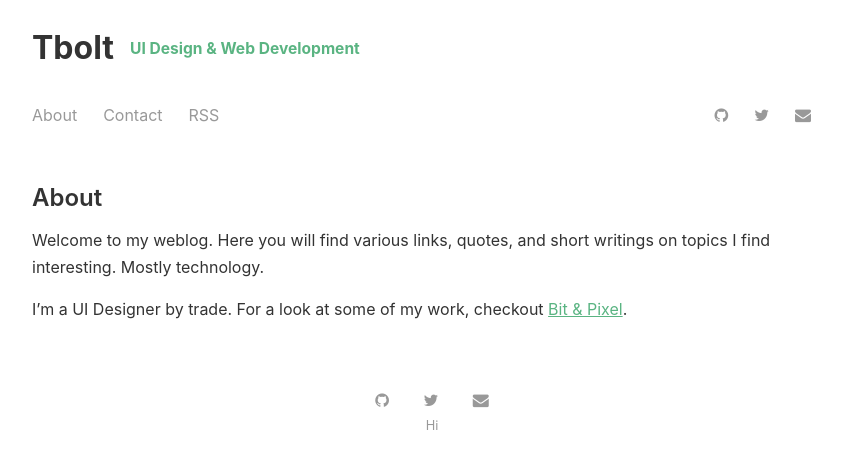
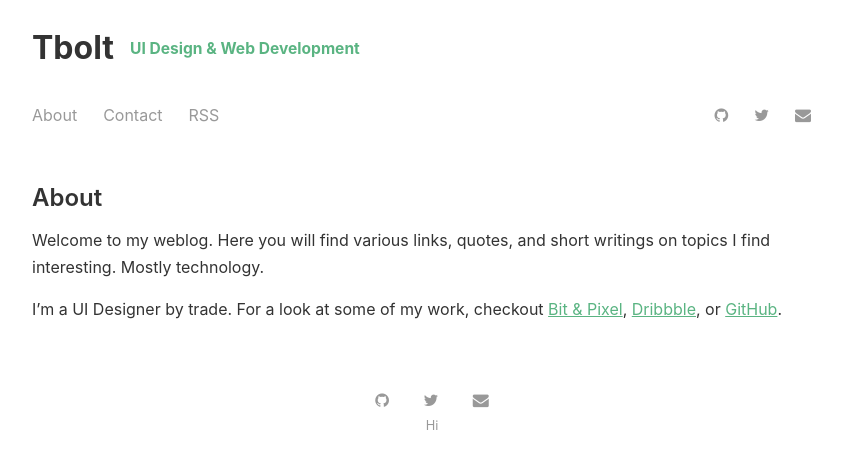
Before and after one commit to tbolt/tbolt.space, a Jekyll site: the page built from menu/about.md, in a window 1280 px wide. Shown: the top 469 px of the page, without its empty margins (208-1050 px from the left). Built offline with Jekyll 4.4.1, drawn with Linux system fonts in a browser that asks for light colours; nearby versions of some CDN libraries.

Commit message:
update about with new links

```diff
--- a/menu/about.md
+++ b/menu/about.md
@@ -4,4 +4,4 @@
 ---
 Welcome to my weblog. Here you will find various links, quotes, and short writings on topics I find interesting. Mostly technology.
 
-I'm a UI Designer by trade. For a look at some of my work, checkout [Bit & Pixel](http://bitandpixel.co).
+I'm a UI Designer by trade. For a look at some of my work, checkout [Bit & Pixel](http://bitandpixel.co), [Dribbble](http://dribbble.com/tbolt), or [GitHub](http://github.com/tbolt).
```
